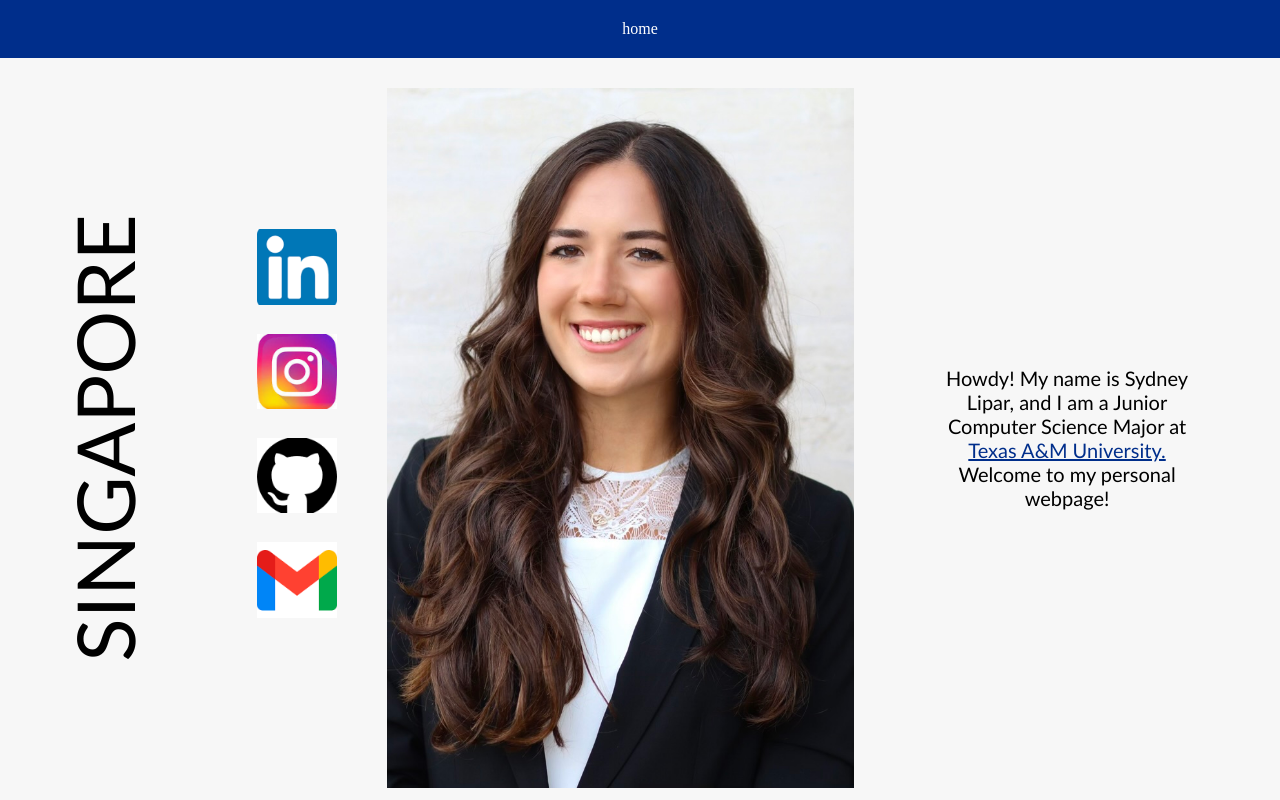
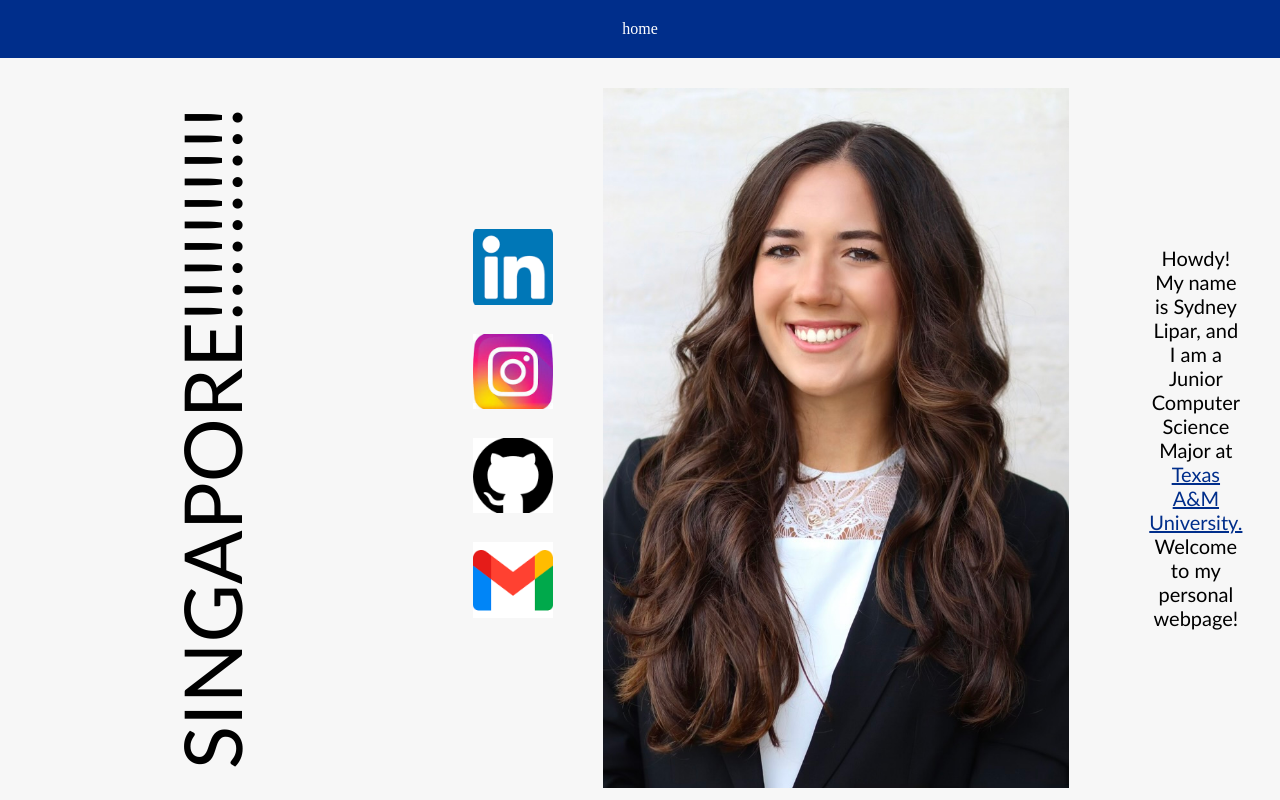
Before and after one commit to sydneylipar/csce412sydney, a plain HTML site: page index.html in a window 1280 px wide. Drawn offline with Linux system fonts and the light colour scheme.

Commit message:
Fourth try

```diff
--- a/index.html
+++ b/index.html
@@ -20,7 +20,7 @@
 
 
         <div class= "content">
-            <div class="sideways-text">SINGAPORE</div>
+            <div class="sideways-text">SINGAPORE!!!!!!!!!!</div>
             <!--button container for all socialmedia external links with logos-->
             <div class="button-container">
                 <a href="https://www.linkedin.com/in/sydney-lipar-306390202/">
```
